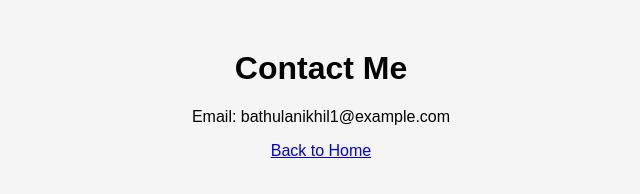
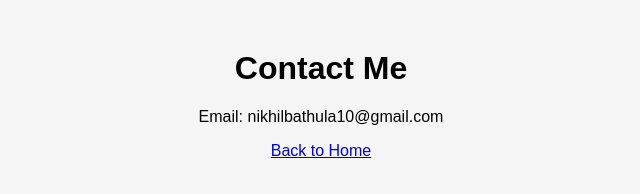
Before and after one commit to bathulanikhil1/bathulanikhil1.github.io, a plain HTML site: page contact.html in a window 1280 px wide. Shown: the full height of the page, 319-959 px from the left. Drawn offline with Linux system fonts and the light colour scheme.

Commit message:
Add files via upload

```diff
--- a/contact.html
+++ b/contact.html
@@ -6,7 +6,7 @@
 </head>
 <body>
   <h1>Contact Me</h1>
-  <p>Email: bathulanikhil1@example.com</p>
+  <p>Email: nikhilbathula10@gmail.com</p>
   <a href="index.html">Back to Home</a>
 </body>
 </html>
```
